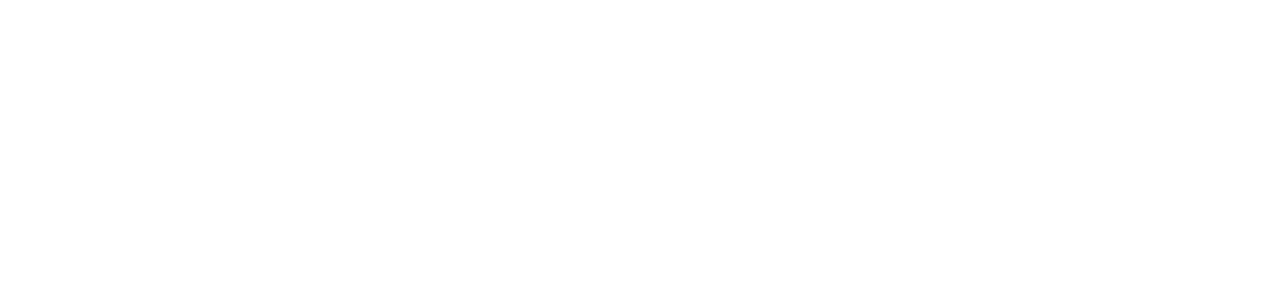
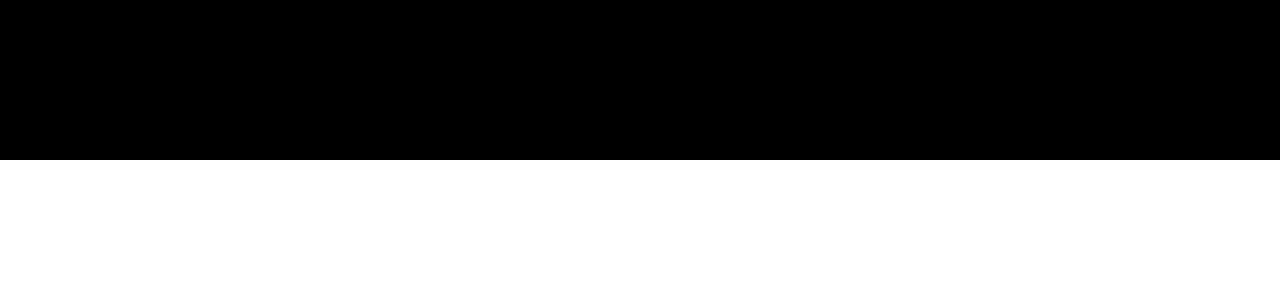
Before and after one commit to pacifiquem/url_shortner, a React (Create React App) app in the folder client/: page / in a window 1280 px wide. Shown: the top 300 px of the page. Built offline with nearby package versions, Linux system fonts and the light colour scheme.

Commit message:
modified App.ts

```diff
--- a/client/src/App.tsx
+++ b/client/src/App.tsx
@@ -1,8 +1,14 @@
 import React from 'react';
+import NavComponent from './component/nav';
+import BodyComponent from './component/body';
+import FooterComponent from './component/footer';
 
 function App() {
   return (
     <div className="App">
+      <NavComponent />
+      <BodyComponent />
+      <FooterComponent />
     </div>
   );
 }
```
